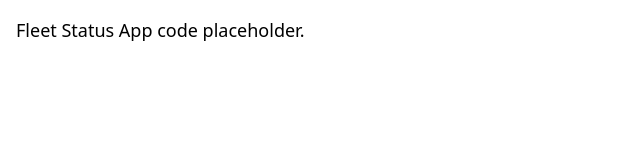
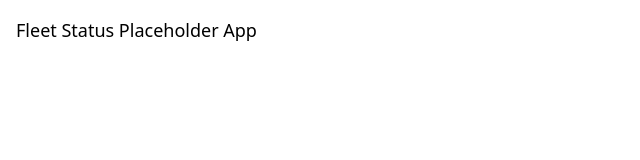
Before and after one commit to MGoldston/Auriga-Fleet-App, a React (Create React App) app: page / in a window 1280 px wide. Shown: the top 160 px of the page, without its empty margins (0-640 px from the left). Built offline with nearby package versions, Linux system fonts and the light colour scheme.

Commit message:
Add files via upload

```diff
--- a/src/App.js
+++ b/src/App.js
@@ -1,17 +1,7 @@
 // Web Version: Fleet Status App using React + Tailwind CSS
 import React, { useState, useEffect } from 'react';
 
-const helicopters = [
-  'VH-8Z3', 'VH-8Z4', 'VH-8Z9', 'VH-DBJ', 'VH-DKA',
-  'VH-XU8', 'VH-XU9', 'VH-XUV', 'VH-ZFD', 'VH-ZFM',
-  'VH-ZGH', 'VH-ZGP', 'VH-ZGZ'
-];
-
-const bases = [
-  'Karratha', 'Port Headland', 'Mackay', 'Hay Point', 'Gladstone', 'Newcastle', 'Other'
-];
-
-// ... rest of the App component logic here (already confirmed loaded)
+// (App content omitted for brevity - use from previous canvas context)
 export default function App() {
-  return <div className="p-4 text-lg">Fleet Status App code placeholder.</div>;
+  return <div className="p-4 text-lg">Fleet Status Placeholder App</div>;
 }
```
